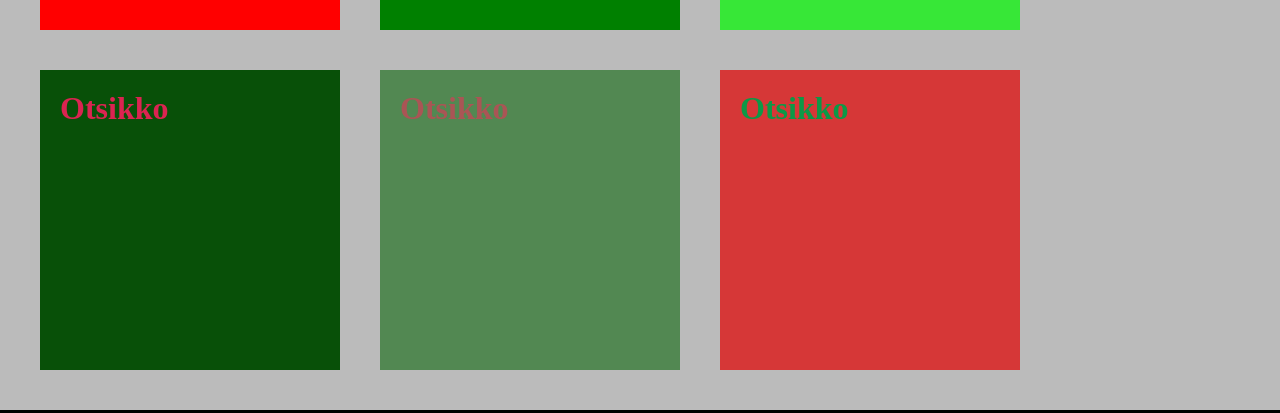
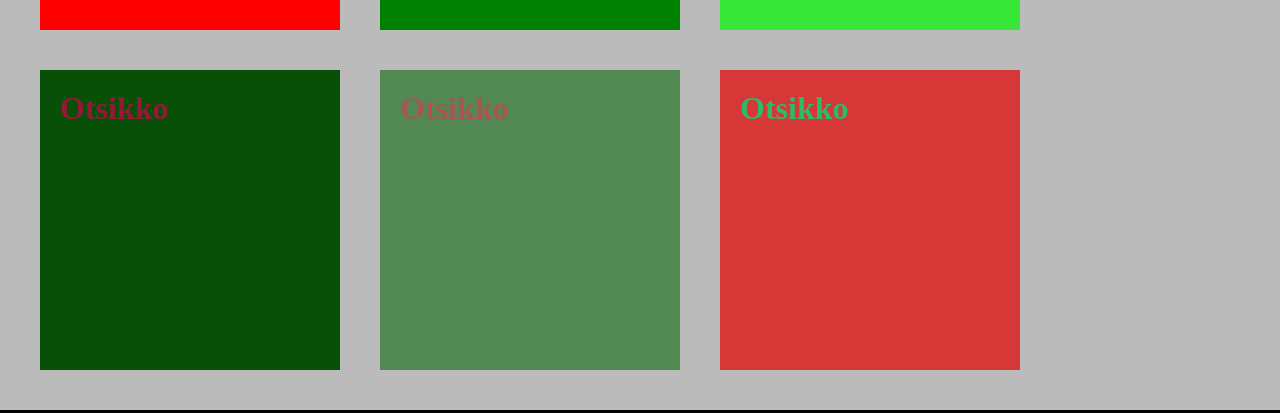
Before and after one commit to treduan/colorblindness-test, a plain HTML site: page index.html in a window 1280 px wide. Shown: the part 387-800 px from the top of the page. Drawn offline with Linux system fonts and the light colour scheme.

Commit message:
Change some colors to poorer contrast

```diff
--- a/index.html
+++ b/index.html
@@ -39,7 +39,7 @@
         }
         .div4 {
             background-color: rgb(8, 80, 8);
-            color: rgb(219, 36, 81);
+            color: rgb(150, 24, 55);
         }
         .div5 {
             background-color: rgb(82, 136, 82);
@@ -47,7 +47,7 @@
         }
         .div6 {
             background-color: rgb(214, 55, 55);
-            color: rgb(12, 153, 71);
+            color: rgb(41, 189, 102);
         }
         .contrastdiv {
             display: flex;
```
